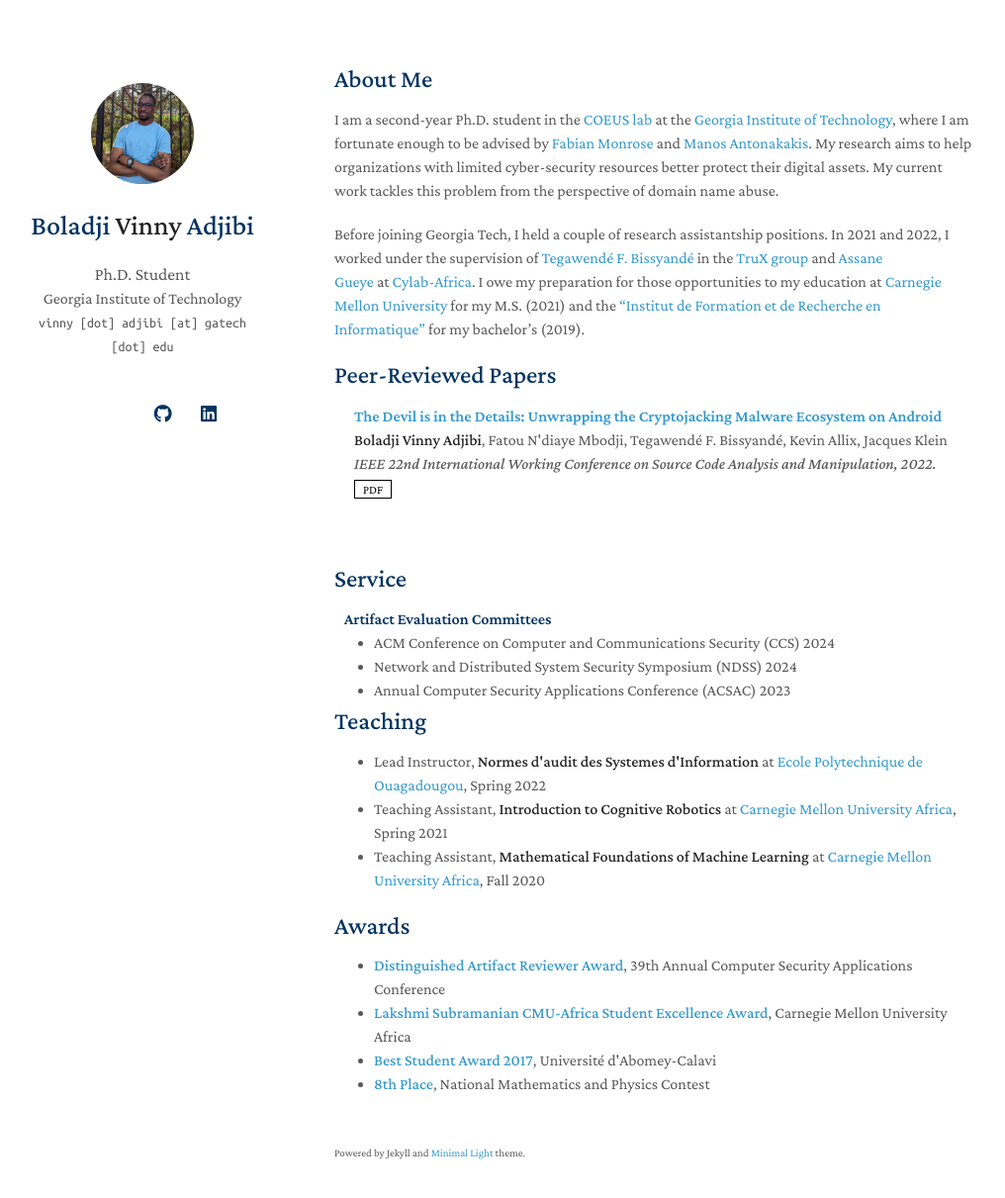
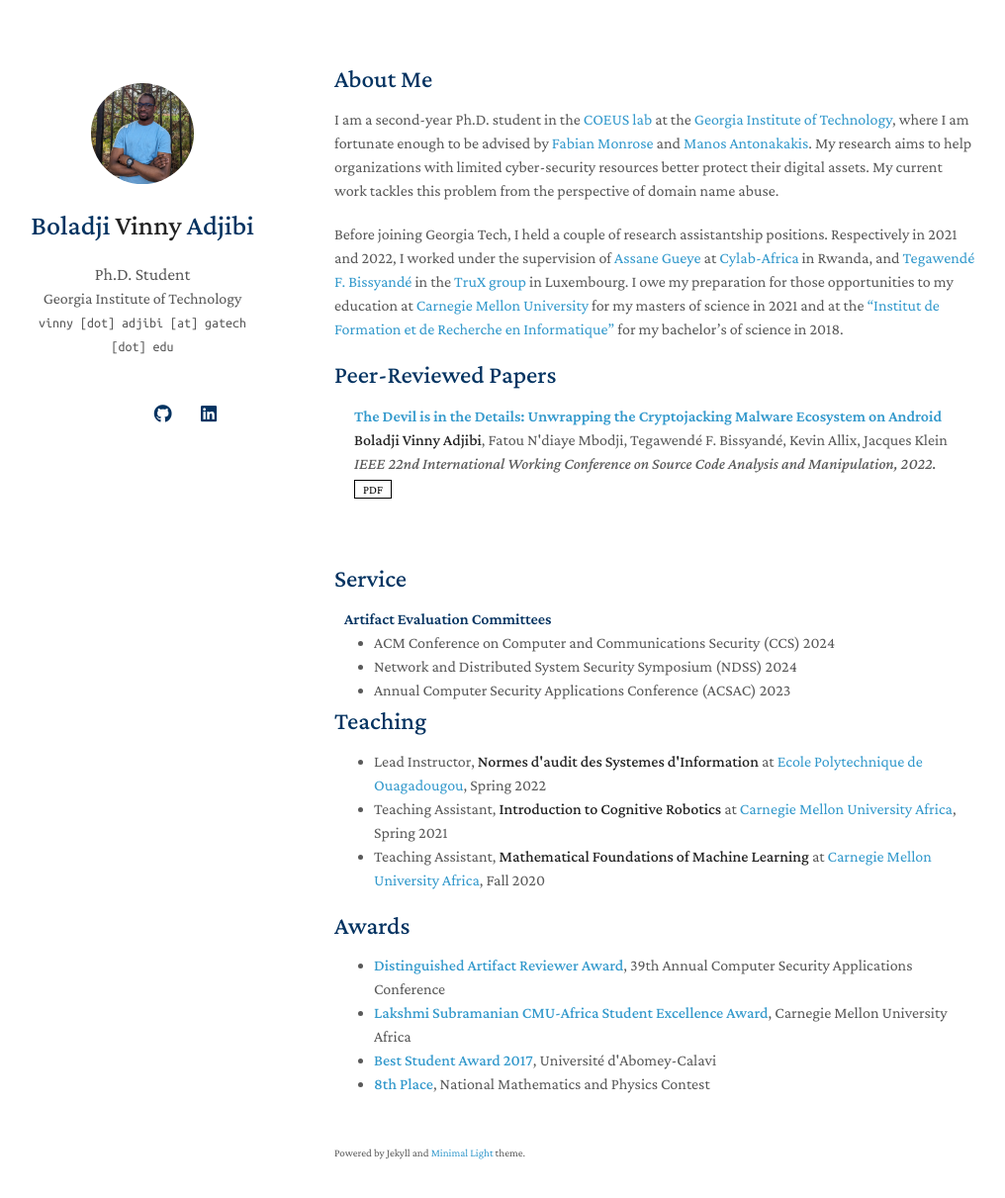
Before and after one commit to boladjivinny/boladjivinny.github.io, a Jekyll site: the page built from index.md, in a window 1280 px wide and 1246 px high. Shown: the top 1211 px of the window at 99% size, without its empty margins (132-1148 px from the left). Built offline with Jekyll 4.4.1, drawn with Linux system fonts in a browser that asks for light colours; nearby versions of some CDN libraries; a style sheet for code colours, icons or effects is not loaded; our own code applies the rules of GitHub Pages for plain Markdown files.

Commit message:
updated intro of the page

```diff
--- a/index.md
+++ b/index.md
@@ -12,11 +12,11 @@ digital assets. My current work tackles this problem from the
 perspective of domain name abuse.
 
 Before joining Georgia Tech, I held a couple of research
-assistantship positions. In 2021 and 2022, I worked under the
-supervision of [Tegawendé F. Bissyandé](https://bissyande.github.io/) in the [TruX group](https://www.uni.lu/snt-en/research-groups/TruX/) and [Assane Gueye](https://www.cmu.edu/epp/cee-tp/assane-gueye.html) at [Cylab-Africa](https://www.africa.engineering.cmu.edu/research/cybersecurity/cylab/index.html). I owe my preparation for those opportunities to my
+assistantship positions. Respectively in 2021 and 2022, I worked under the
+supervision of [Assane Gueye](https://www.cmu.edu/epp/cee-tp/assane-gueye.html) at [Cylab-Africa](https://www.africa.engineering.cmu.edu/research/cybersecurity/cylab/index.html) in Rwanda, and [Tegawendé F. Bissyandé](https://bissyande.github.io/) in the [TruX group](https://www.uni.lu/snt-en/research-groups/TruX/) in Luxembourg. I owe my preparation for those opportunities to my
 education at [Carnegie Mellon University](https://cmu.edu) for
-my M.S. (2021) and the ["Institut de Formation et de Recherche
-en Informatique"](https://ifri-uac.bj/) for my bachelor's (2019).
+my masters of science in 2021 and at the ["Institut de Formation et de Recherche
+en Informatique"](https://ifri-uac.bj/) for my bachelor's of science in 2018.
 
 
 {% include_relative _includes/publications.md %}
```
